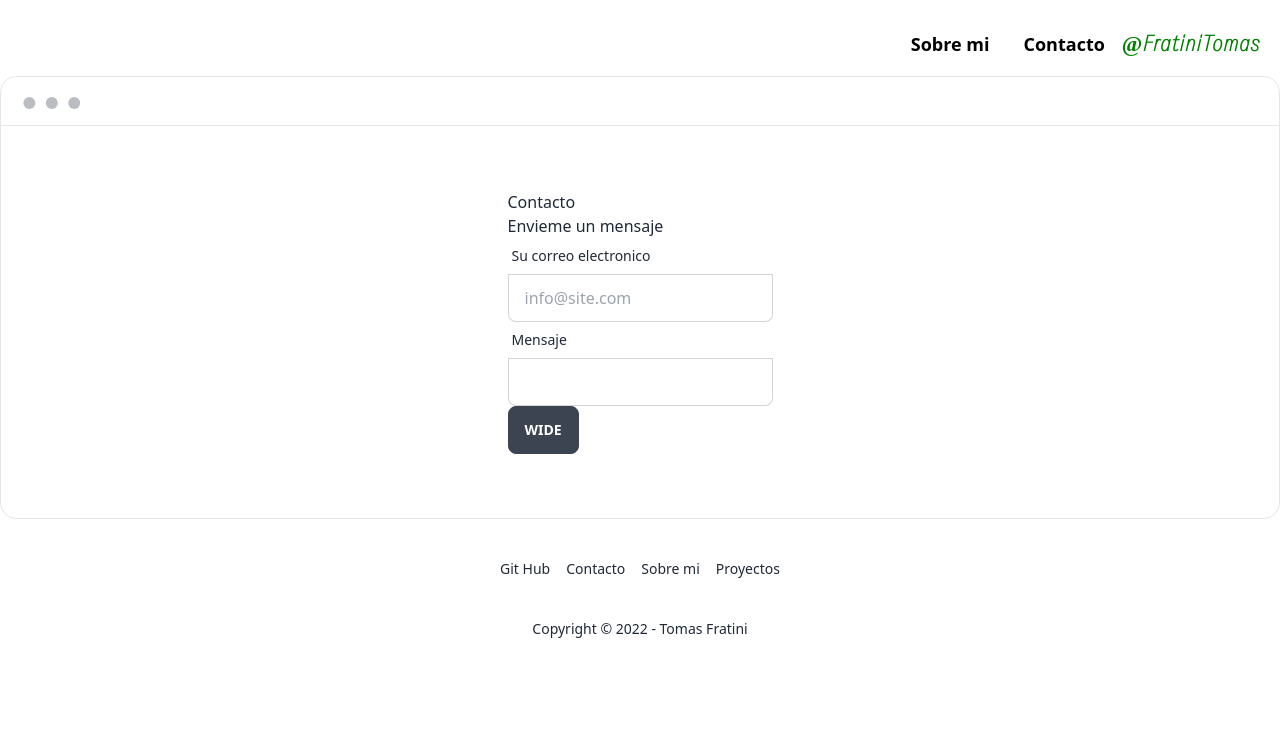
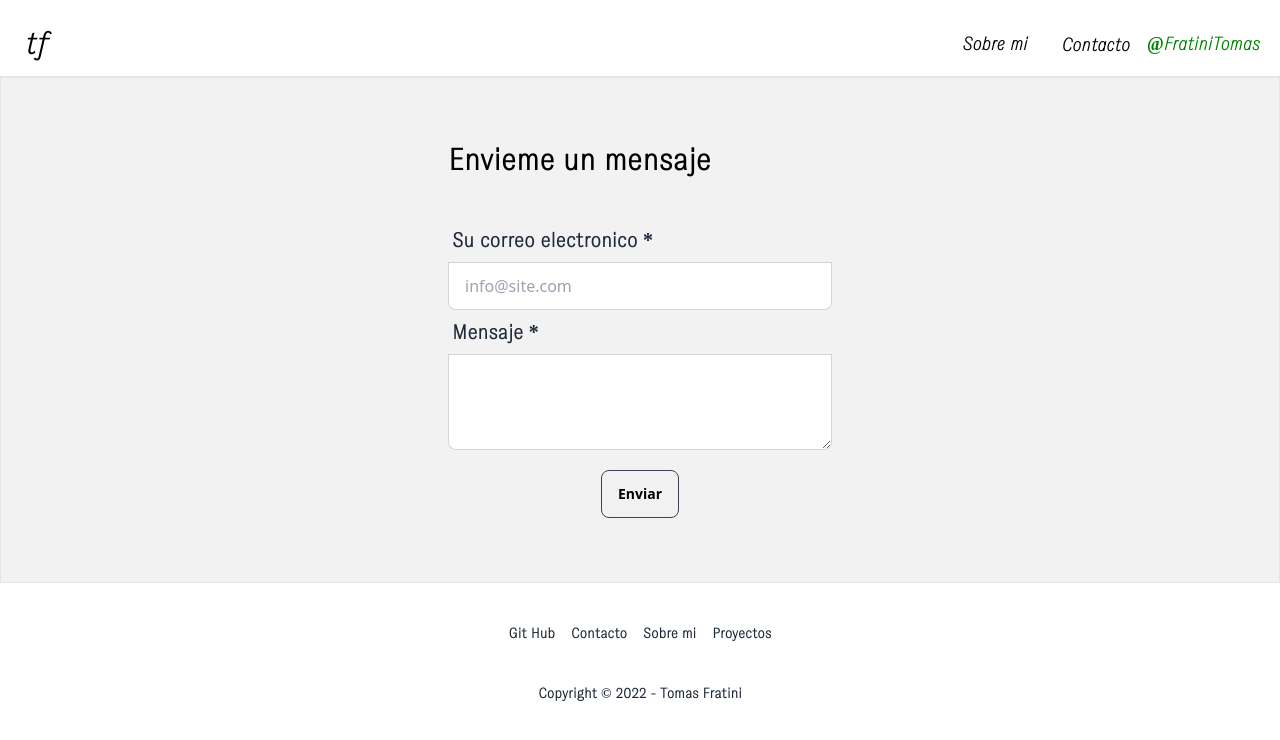
Before and after one commit to TomasFratini/Portfolio, a React (Create React App) app: page /contacto in a window 1280 px wide. Shown: the top 740 px of the page. Built offline with nearby package versions, Linux system fonts and the light colour scheme.

Commit message:
Formulario

```diff
--- a/package.json
+++ b/package.json
@@ -7,8 +7,10 @@
     "@testing-library/react": "^13.3.0",
     "@testing-library/user-event": "^13.5.0",
     "daisyui": "^2.17.0",
+    "formik": "^2.2.9",
     "react": "^18.2.0",
     "react-dom": "^18.2.0",
+    "react-hook-form": "^7.33.1",
     "react-player": "^2.10.1",
     "react-router-dom": "^6.3.0",
     "react-scripts": "5.0.1",
--- a/src/components/Nav.js
+++ b/src/components/Nav.js
@@ -3,13 +3,16 @@ function Nav() {
 
 return (
 <div className="navbar flex justify-end fondo text-black pt-5 pr-5 ">
+    <div className="flex-1">
+      <a href="/" className="btn btn-ghost normal-case text-3xl nav">tf</a>
+    </div>
     <li className="btn btn-ghost normal-case text-lg" tabIndex="0">
-        <a href="/sobremi" className="innert">Sobre mi</a>
+      <a href="/sobremi" className="innert nav">Sobre mi</a>
     </li>
     <ul className="btn btn-ghost normal-case text-lg ">
-        <li><a href="/contacto" className="innert">Contacto</a></li>
+      <li><a href="/contacto" className="innert nav">Contacto</a></li>
     </ul>
-      <ul className="linkedin normal-case text-lg texto ">
+    <ul className="linkedin normal-case text-lg linkedin ">
       <li><a target="blank" href="https://www.linkedin.com/in/tomas-fratini/">@FratiniTomas</a></li>
     </ul>
 </div>
--- a/src/components/contacto/Contacto.js
+++ b/src/components/contacto/Contacto.js
@@ -1,33 +1,90 @@
+import Message from "./Message";
+import { UseForm } from "./UseForm"
+
+const initalForm = {
+  email: "",
+  mensaje: "",
+};
+
+const validationsForm = (form) => {
+  let errors = {};
+  let regexEmail = /^(([^<>()[\]\\.,;:\s@"]+(\.[^<>()[\]\\.,;:\s@"]+)*)|(".+"))@((\[[0-9]{1,3}\.[0-9]{1,3}\.[0-9]{1,3}\.[0-9]{1,3}\])|(([a-zA-Z\-0-9]+\.)+[a-zA-Z]{2,}))$/;
+  let regexMensaje = /^.{1,255}$/;
+
+  if (!form.email.trim()) {
+    errors.email = "El campo 'Email' es requerido"
+  } else if (!regexEmail.test(form.email.trim())) {
+    errors.email = "El campo 'Email' es incorrecto"
+  }
+
+  if (!form.mensaje.trim()) {
+    errors.mensaje ="El campo 'Mensaje' es requerido"
+  }else if (!regexMensaje.test(form.mensaje.trim())) {
+    errors.mensaje = "El campo 'Mensaje' no debe exceder los 255 caracteres"
+  }
+
+  return errors
+};
+
+let styles = {
+  color: "#dc3545",
+}
+
 const Contacto = () => {
 
+  const {form,
+    errors,
+    loading,
+    response,
+    handleChange,
+    handleBlur,
+    handleSubmit,
+  } = UseForm(initalForm, validationsForm)
 
 
 
   return (
 
-  <div class="mockup-window border border-base-300">
-    <div class="flex justify-center px-4 py-16 border-t border-base-300">
-
-    <div className="">
-      <h1>Contacto</h1>
-      <p>Envieme un mensaje</p>
-      <form>
+  <div className="border border-base-300">
+    <div className="flex justify-center px-4 py-16 border-t border-base-300 bg-base-200">
+      <div className="w-96">
+        <h1 className="text-3xl text-black tipografia pb-10">Envieme un mensaje</h1>
+        <form onSubmit={handleSubmit}>
           <label className="label">
-        <span className="label-text">Su correo electronico</span>
+            <span className="label-text tipografia text-xl">Su correo electronico *</span>
           </label>
           <label className="input-group input-group-vertical">
-        <input type="text" placeholder="info@site.com" class="input input-bordered" />
+            <input
+            value={form.email}
+            onBlur={handleBlur}
+            onChange={handleChange}
+            type="email"
+            name="email"
+            placeholder="info@site.com"
+            className="input input-bordered"
+            required/>
+            {errors.email && <p className="tipografia" style={styles}>{errors.email}</p>}
           </label>
-      <label className="label">
-        <span className="label-text">Mensaje</span>
+          <label className="label ">
+            <span className="label-text text-xl tipografia ">Mensaje *</span>
           </label>
           <label className="input-group input-group-vertical">
-        <input type="text" placeholder="" class="input input-bordered" />
+            <textarea
+            value={form.mensaje}
+            onBlur={handleBlur}
+            onChange={handleChange}
+            type="text"
+            name="mensaje"
+            placeholder=""
+            className="input input-bordered h-24"
+            required/>
+            {errors.mensaje && <p className="tipografia" style={styles}>{errors.mensaje}</p>}
           </label>
-
-      <button class="btn">Wide</button>
-
+          <div className="flex justify-center pt-5">
+            <button type="submit" className="btn bg-base-200 text-black normal-case">Enviar</button>
+          </div>
         </form>
+        {response && <Message/>}
       </div>
     </div>
   </div>
--- /dev/null
+++ b/src/components/contacto/Message.js
@@ -0,0 +1,14 @@
+const Message = () => {
+
+
+
+  return (
+    <div className="alert alert-success shadow-lg">
+        <div>
+            <svg xmlns="http://www.w3.org/2000/svg" className="stroke-current flex-shrink-0 h-6 w-6" fill="none" viewBox="0 0 24 24"><path stroke-linecap="round" stroke-linejoin="round" stroke-width="2" d="M9 12l2 2 4-4m6 2a9 9 0 11-18 0 9 9 0 0118 0z" /></svg>
+            <span className="tipografia">El mensaje ha sido enviado!</span>
+        </div>
+    </div>
+  )
+}
+export default Message
--- /dev/null
+++ b/src/components/contacto/UseForm.js
@@ -0,0 +1,59 @@
+import { useState } from "react"
+import { helpHttp } from "../helpers/helpHttp";
+
+export const UseForm = (initalForm, validateForm) => {
+
+  const [form, setForm] = useState(initalForm);
+  const [errors, setErrors] = useState({});
+  const [loading, setLoading] = useState(false);
+  const [response, setResponse] = useState(null);
+
+  const handleChange = (e) => {
+    const {name, value} = e.target;
+    setForm({
+      ...form,
+      [name]:value,
+    });
+  };
+
+  const handleBlur = (e) => {
+    handleChange(e);
+    setErrors(validateForm(form));
+  };
+
+  const handleSubmit = (e) => {
+    e.preventDefault();
+    setErrors(validateForm(form));
+
+    if (Object.keys(errors).length === 0) {
+      alert("Enviando formulario")
+      setLoading(true);
+      helpHttp()
+      .post("https://formsubmit.co/ajax/tomas.fratini09@gmail.com", {
+        body: form,
+        headers: {
+          "Content-Type":"application/json",
+          Accept: "application/json"
+        }
+      })
+      .then(res => {
+        setLoading(false);
+        setResponse(true);
+        setForm(initalForm);
+      })
+    } else {
+      return;
+    }
+  };
+
+
+  return {
+    form,
+    errors,
+    loading,
+    response,
+    handleChange,
+    handleBlur,
+    handleSubmit,
+  }
+}
--- /dev/null
+++ b/src/components/helpers/helpHttp.js
@@ -0,0 +1,57 @@
+export const helpHttp = () => {
+    const customFetch = (endpoint, options) => {
+      const defaultHeader = {
+        accept: "application/json",
+      };
+
+      const controller = new AbortController();
+      options.signal = controller.signal;
+
+      options.method = options.method || "GET";
+      options.headers = options.headers
+        ? { ...defaultHeader, ...options.headers }
+        : defaultHeader;
+
+      options.body = JSON.stringify(options.body) || false;
+      if (!options.body) delete options.body;
+
+      //console.log(options);
+      setTimeout(() => controller.abort(), 3000);
+
+      return fetch(endpoint, options)
+        .then((res) =>
+          res.ok
+            ? res.json()
+            : Promise.reject({
+                err: true,
+                status: res.status || "00",
+                statusText: res.statusText || "Ocurrió un error",
+              })
+        )
+        .catch((err) => err);
+    };
+
+    const get = (url, options = {}) => customFetch(url, options);
+
+    const post = (url, options = {}) => {
+      options.method = "POST";
+      return customFetch(url, options);
+    };
+
+    const put = (url, options = {}) => {
+      options.method = "PUT";
+      return customFetch(url, options);
+    };
+
+    const del = (url, options = {}) => {
+      options.method = "DELETE";
+      return customFetch(url, options);
+    };
+
+    return {
+      get,
+      post,
+      put,
+      del,
+    };
+  };
--- a/src/components/presentacion/Footer.js
+++ b/src/components/presentacion/Footer.js
@@ -4,13 +4,13 @@ const Footer = () => {
   return (
     <footer className="footer footer-center p-10 bg-white text-base-content rounded max-h-full">
       <div className="grid grid-flow-col gap-4">
-        <a rel="noreferrer" href="https://github.com/TomasFratini" target="_blank" className="link link-hover">Git Hub</a>
-        <a href="/contacto" className="link link-hover">Contacto</a>
-        <a href="/sobremi" className="link link-hover">Sobre mi</a>
-        <a  href="/"  className="link link-hover">Proyectos</a>
+        <a rel="noreferrer" href="https://github.com/TomasFratini" target="_blank" className="link link-hover tipografia">Git Hub</a>
+        <a href="/contacto" className="link link-hover tipografia">Contacto</a>
+        <a href="/sobremi" className="link link-hover tipografia">Sobre mi</a>
+        <a  href="/"  className="link link-hover tipografia">Proyectos</a>
       </div>
       <div>
-        <p>Copyright © 2022 - Tomas Fratini</p>
+        <p className="tipografia">Copyright © 2022 - Tomas Fratini</p>
       </div>
   </footer>
   )
--- a/src/components/sobremi/Sobremi.js
+++ b/src/components/sobremi/Sobremi.js
@@ -10,9 +10,12 @@ const Sobremi = () => {
             </div>
         <div className="hero-content text-center text-neutral-content">
             <div className="max-w-md">
-            <h1 className="mb-5 text-xl font-bold items">Hola mi nombre es Tomas</h1>
-            <p className="mb-5 items">Hi! Soy desarrollador de software orientado al area del Front end. </p>
-            <Link to={'/'} ><button  className="btn btn-outline">Proyectos</button></Link>
+            <h1 className="mb-5 text-3xl font-bold nav pb-52">Desarrollador de software</h1>
+            <p className="mb-5 items text-justify   ">Hi! mi nomre es Tomas y soy desarrollador de software orientado a la rama del Front end.
+            He realizado la carrera de desarrollador front end en CoderHouse; en el mismo realice el curso de Desarrollo Web, JavaScript y React.
+            Me encuentro sumamente motivado por aprender nuevas tecnologias y herramientas que me aporten experiencia y conocimiento en el mundo del desarrollo.
+            </p>
+            <Link to={'/'} ><button  className="btn btn-outline bg-white normal-case">Proyectos</button></Link>
             </div>
         </div>
     </div>
--- a/src/index.css
+++ b/src/index.css
@@ -14,16 +14,6 @@
 @font-face {
     font-family: GT Zirkon2;
     src: url('/src/GT-Zirkon/GT-Zirkon-Thin.woff2') format('woff2');
-    }
-
-
-.fondo {
-    background-color: white;
-}
-
-.itemfondo {
-    background-color: white
-    ;
 }
 
 .fondoproyect {
@@ -37,8 +27,13 @@
     font-size: 22px;
 }
 
+.tipografia {
+    font-family: 'GT Zirkon2';
+    font-weight: bold;
+}
+
 .items {
-    font-size: 18px;
+    font-size: 20px;
     font-family: 'GT Zirkon2';
     font-weight: bold ;
 }
@@ -52,8 +47,14 @@
 
 .linkedin {
     color: green;
+    font-family: 'GT Zirkon';
+    font-weight: bold;
 }
 
 .imgfondo {
     background-image: url('/src/components/sobremi/fondo.jpg');
 }
+
+.nav {
+    font-family: 'GT Zirkon';
+}
```
Also changed, not shown: 1 other file (tests, documents, lock files or other folders). Lines whose indentation alone changed are shown as unchanged.
